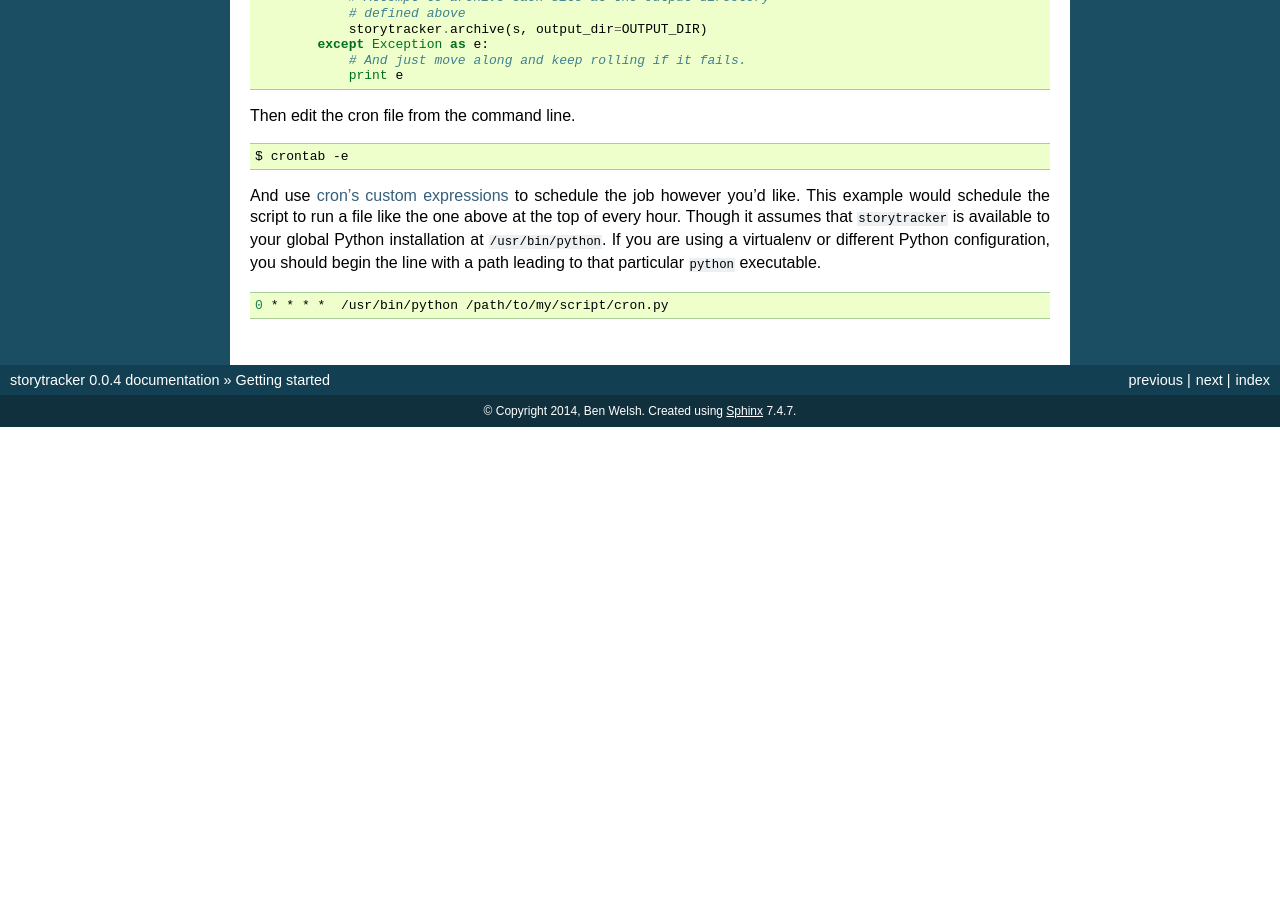
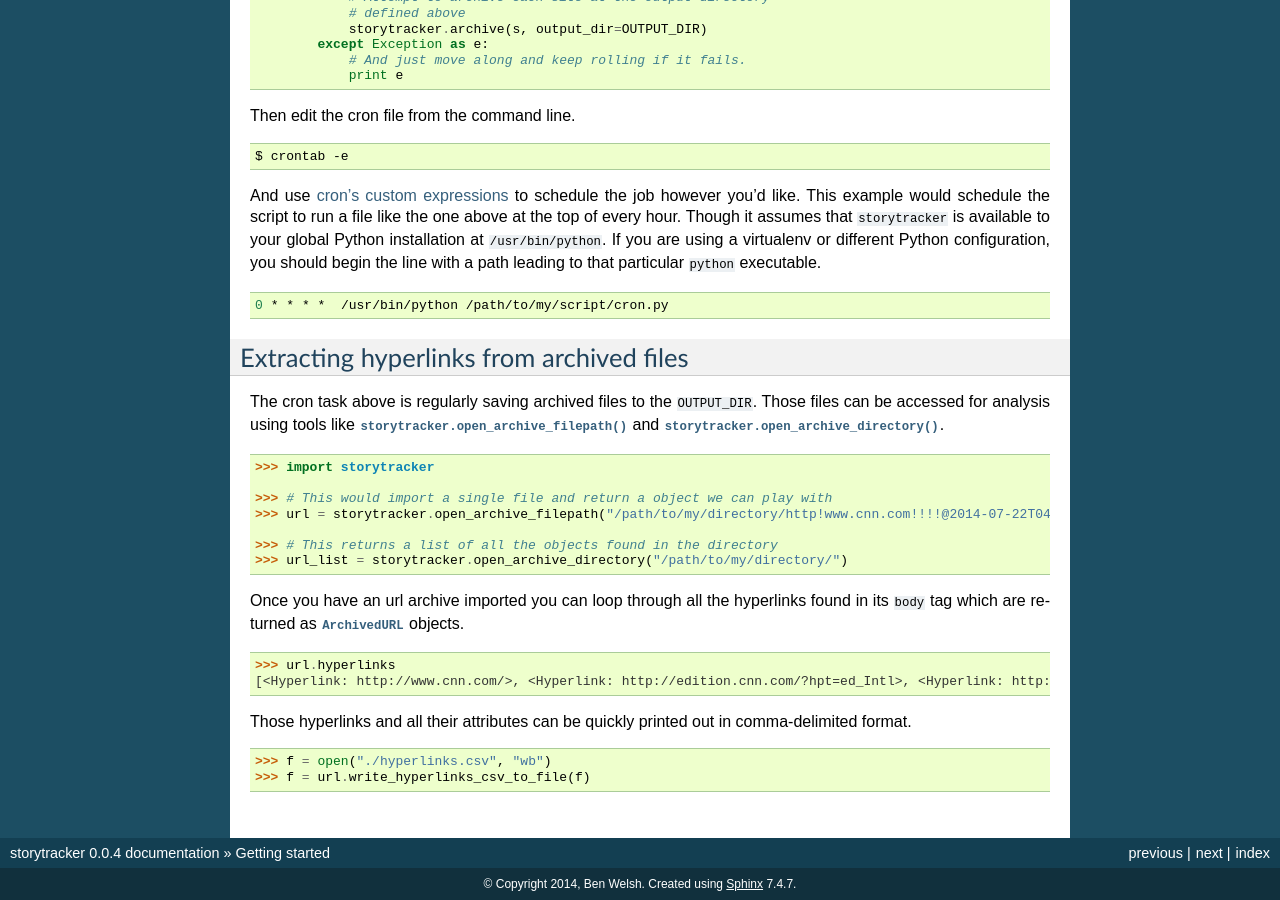
Before and after one commit to palewire/storytracker, a Sphinx documentation site: the page built from docs/gettingstarted.rst, in a window 1280 px wide and 900 px high, scrolled down 1116 px. Built offline with Sphinx 7.4.7, drawn with Linux system fonts in a browser that asks for light colours; before the commit the page ends 1543 px from its top, so only the background shows below that; some of the changed text lies outside the part shown.

Commit message:
Added CSV output examples

```diff
--- a/docs/gettingstarted.rst
+++ b/docs/gettingstarted.rst
@@ -42,8 +42,8 @@ Run that and you'll see the file right away in your current directory.
     $ ls | grep .html
 
 
-Scheduling archives with cron
------------------------------
+Scheduling archives with Python and cron
+----------------------------------------
 
 UNIX-like systems typically come equipped with a built in method for scheduling tasks known as `cron <http://en.wikipedia.org/wiki/Cron>`_.
 To utilize it with storytracker, one approach is to write a Python script that retrieves a series of sites each time it is run.
@@ -92,3 +92,33 @@ configuration, you should begin the line with a path leading to that particular
 .. code-block:: bash
 
     0 * * * *  /usr/bin/python /path/to/my/script/cron.py
+
+Extracting hyperlinks from archived files
+-----------------------------------------
+
+The cron task above is regularly saving archived files to the ``OUTPUT_DIR``. Those files
+can be accessed for analysis using tools like :py:func:`storytracker.open_archive_filepath` and
+:py:func:`storytracker.open_archive_directory`.
+
+.. code-block:: python
+
+    >>> import storytracker
+
+    >>> # This would import a single file and return a object we can play with
+    >>> url = storytracker.open_archive_filepath("/path/to/my/directory/http!www.cnn.com!!!!@2014-07-22T04:18:21.751802+00:00.html")
+
+    >>> # This returns a list of all the objects found in the directory
+    >>> url_list = storytracker.open_archive_directory("/path/to/my/directory/")
+
+Once you have an url archive imported you can loop through all the hyperlinks found in its ``body`` tag which are returned as :py:class:`ArchivedURL`
+objects.
+
+.. code-block:: python
+
+    >>> url.hyperlinks
+    [<Hyperlink: http://www.cnn.com/>, <Hyperlink: http://edition.cnn.com/?hpt=ed_Intl>, <Hyperlink: http://mexico.cnn.com/?hpt=ed_Mexico>, <Hyperlink: http://arabic.cnn.com/?hpt=ed_Arabic>, <Hyperlink: http://www.cnn.com/CNN/Programs>, <Hyperlink: http://www.cnn.com/cnn/programs/>, <Hyperlink: http://www.cnn.com/cnni/>, <Hyperlink: http://cnnespanol.cnn.com/>, <Hyperlink: http://www.hlntv.com>, <Hyperlink: javascript:void(0);>, <Hyperlink: javascript:void(0);>, <Hyperlink: http://www.cnn.com/>, <Hyperlink: http://www.cnn.com/video/?hpt=sitenav>, <Hyperlink: http://www.cnn.com/US/?hpt=sitenav>, <Hyperlink: http://www.cnn.com/WORLD/?hpt=sitenav>, <Hyperlink: http://www.cnn.com/POLITICS/?hpt=sitenav>, <Hyperlink: http://www.cnn.com/JUSTICE/?hpt=sitenav>, <Hyperlink: http://www.cnn.com/SHOWBIZ/?hpt=sitenav>, <Hyperlink: http://www.cnn.com/TECH/?hpt=sitenav>, <Hyperlink: http://www.cnn.com/HEALTH/?hpt=sitenav> ... ]
+
+Those hyperlinks and all their attributes can be quickly printed out in comma-delimited format.
+
+    >>> f = open("./hyperlinks.csv", "wb")
+    >>> f = url.write_hyperlinks_csv_to_file(f)
```
